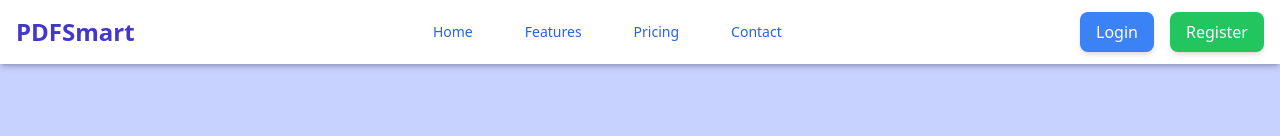
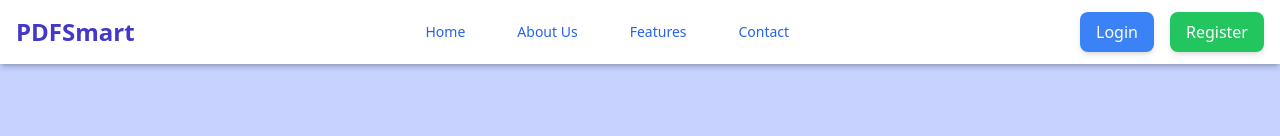
Before and after one commit to BuiTienDat04/Project_Summary_And_Translation, a React (Create React App) app in the folder Fondend-user/translate-website-client/: page / in a window 1280 px wide. Shown: the top 136 px of the page. Built offline with nearby package versions, Linux system fonts and the light colour scheme.

Commit message:
update naviagtion contact

```diff
--- a/Fondend-user/translate-website-client/src/Pages/HomePage.jsx
+++ b/Fondend-user/translate-website-client/src/Pages/HomePage.jsx
@@ -10,7 +10,15 @@ import openaiLogo from './images/openai.png';
 import amazonLogo from './images/amazon.png';
 import homeLogo from './images/logo.png'
 import NavFeatures from "../components/ui/navFeatures";
-import { BookOpen, Lightbulb, Rocket, ShieldCheck } from 'lucide-react'; // Import các icon từ lucide-react
+import { BookOpen, Lightbulb, Rocket, ShieldCheck, } from 'lucide-react'; // Import các icon từ lucide-react
+import {
+    PhoneIcon,
+    EnvelopeIcon,
+    MapPinIcon,
+    ClockIcon,
+    UserCircleIcon,
+    ChatBubbleLeftIcon,
+} from '@heroicons/react/24/solid';
 
 const Homepage = () => {
     const [showLogin, setShowLogin] = useState(false);
@@ -19,7 +27,9 @@ const Homepage = () => {
     const [loggedInUsername, setLoggedInUsername] = useState(null);
     const [loggedInUser, setLoggedInUser] = useState(null);
     const navFeaturesRef = useRef(null);
-
+    const contactRef = useRef(null);
+    const [showContact, setShowContact] = useState(false);
+    const [showFeatures, setShowFeatures] = useState(false);
     const handleCloseLogin = () => setShowLogin(false);
     const handleCloseRegister = () => setShowRegister(false);
     const navigate = useNavigate();
@@ -49,11 +59,35 @@ const Homepage = () => {
     }, []);
 
 
-    const handleScrollToFeatures = () => {
+    const handleFeaturesClick = () => {
+        setShowFeatures(true);
         if (navFeaturesRef.current) {
             navFeaturesRef.current.scrollIntoView({ behavior: "smooth" });
         }
     };
+
+    const handleContactClick = () => {
+        setShowContact(true);
+        // Sử dụng setTimeout để đảm bảo component đã render
+        setTimeout(() => {
+            if (contactRef.current) {
+                contactRef.current.scrollIntoView({
+                    behavior: "smooth",
+                    block: "start"
+                });
+            }
+        }, 100);
+    };
+
+    const ContactInfo = ({ icon, title, content }) => (
+        <div className="flex items-center space-x-4 bg-gray-50 p-4 rounded-lg shadow-sm hover:scale-105 transition-transform">
+            <div className="p-3 bg-white rounded-lg shadow-md">{icon}</div>
+            <div>
+                <h3 className="text-lg font-semibold text-gray-900">{title}</h3>
+                <p className="text-gray-600">{content}</p>
+            </div>
+        </div>
+    );
 
 
     return (
@@ -66,8 +100,12 @@ const Homepage = () => {
                             <span className="text-2xl font-bold text-blue-600">PDFSmart</span>
                         </div>
                         {/* Navigation Bar */}
-                        <div className="bg-indigo-100 py-2" onClick={handleScrollToFeatures}>
-                                <Navigation onLoginClick={handleLoginClick} onRegisterClick={handleRegisterClick} />
+                        <div className="bg-indigo-100 py-2" >
+                            <Navigation
+                                onLoginClick={handleLoginClick}
+                                onRegisterClick={handleRegisterClick}
+                                onContactClick={handleContactClick}
+                                onFeaturesClick={handleFeaturesClick} />
                         </div>
 
                         {/* Popups for Login and Register */}
@@ -229,9 +267,11 @@ const Homepage = () => {
                 </div>
             </section>
 
-            <div ref={navFeaturesRef}>
-                <NavFeatures />
-            </div>
+            {showFeatures && (
+                <div ref={navFeaturesRef}>
+                    <NavFeatures />
+                </div>
+            )}
 
 
 
@@ -261,6 +301,48 @@ const Homepage = () => {
                 </div>
             </section>
 
+            {showContact && (
+                <div ref={contactRef}> {/* Thêm ref vào đây */}
+                    {/* Nội dung contact */}
+                    <div className="text-center py-8 max-w-3xl mx-auto">
+                        <div className="text-center py-8 max-w-3xl mx-auto">
+                            <h2 className="text-3xl font-bold text-gray-900">Kết nối cùng chúng tôi</h2>
+                            <p className="text-gray-600 mt-3 text-lg">
+                                Bạn cần hỗ trợ tóm tắt văn bản hoặc dịch thuật tài liệu một cách nhanh chóng và chính xác?
+                                Hãy liên hệ ngay với chúng tôi để được tư vấn và hỗ trợ tận tình!
+                            </p>
+                        </div>
+                        < div className="max-w-7xl mx-auto px-4 py-16 pt-10">
+                            <div className="grid grid-cols-1 md:grid-cols-2 lg:grid-cols-2 gap-6">
+                                <ContactInfo
+                                    icon={<PhoneIcon className="h-7 w-7 text-blue-600" />}
+                                    title="Hotline"
+                                    content="+84 123 456 789"
+                                />
+                                <ContactInfo
+                                    icon={<EnvelopeIcon className="h-7 w-7 text-green-600" />}
+                                    title="Email"
+                                    content="support@pdfsmart.com"
+                                />
+                                <ContactInfo
+                                    icon={<MapPinIcon className="h-7 w-7 text-purple-600" />}
+                                    title="Văn phòng"
+                                    content="Hà Nội, Việt Nam"
+                                />
+                                <ContactInfo
+                                    icon={<ClockIcon className="h-7 w-7 text-orange-600" />}
+                                    title="Giờ làm việc"
+                                    content="Mon - Fri: 8:00 - 17:00"
+                                />
+                            </div>
+                        </div>
+                    </div>
+                </div>
+            )}
+
+
+
+
 
             {/* Footer */}
             <Footer />
--- a/Fondend-user/translate-website-client/src/Pages/Navigation.jsx
+++ b/Fondend-user/translate-website-client/src/Pages/Navigation.jsx
@@ -1,17 +1,14 @@
-
 import React, { useRef } from "react";
 
-import NavFeatures from "../components/ui/navFeatures";
-
-const Navigation = ({ loggedInUsername, onLoginClick, onRegisterClick, onLogout }) => {
+const Navigation = ({ loggedInUsername, onLoginClick, onRegisterClick, onLogout,  onContactClick,  onFeaturesClick }) => {
     const featuresRef = useRef(null); // Tạo ref trỏ đến PDFSmartFeatures
 
-  const scrollToFeatures = () => {
-    if (featuresRef.current) {
-      featuresRef.current.scrollIntoView({ behavior: "smooth" }); // Cuộn mượt đến phần Features
-    }
-  };
 
+    const scrollToFeatures = () => {
+        if (featuresRef.current) {
+            featuresRef.current.scrollIntoView({ behavior: "smooth" });
+        }
+    };
 
     return (
         <nav className="fixed top-0 left-0 w-full bg-white shadow-md py-3 z-50 min-h-[64px]">
@@ -19,15 +16,22 @@ const Navigation = ({ loggedInUsername, onLoginClick, onRegisterClick, onLogout
                 {/* Logo */}
                 <div className="text-2xl font-bold text-indigo-700">PDFSmart</div>
 
+                <div className="flex gap-9">
+                    <button className="text-blue-600 hover:bg-blue-100 px-2 py-1 rounded-md text-sm">
+                        <a className="w-full" href="/">Home</a>
+                    </button>
+                    <button className="text-blue-600 hover:bg-blue-100 px-2 py-1 rounded-md text-sm">About Us</button>
 
-                <div className="flex gap-9">
-                    <button className="text-blue-600 hover:bg-blue-100 px-2 py-1 rounded-md text-sm">Home</button>
                     <button className="text-blue-600 hover:bg-blue-100 px-2 py-1 rounded-md text-sm"
-                    onClick={scrollToFeatures}>Features</button>
-                    <button className="text-blue-600 hover:bg-blue-100 px-2 py-1 rounded-md text-sm">Pricing</button>
-                    <button className="text-blue-600 hover:bg-blue-100 px-2 py-1 rounded-md text-sm">Contact</button>
+                      onClick={onFeaturesClick}>Features</button>
+
+                    <button
+                        className="text-blue-600 hover:bg-blue-100 px-2 py-1 rounded-md text-sm"
+                        onClick={onContactClick} // Sử dụng scrollToContact từ props
+                    >
+                        Contact
+                    </button>
                 </div>
-
 
                 {/* Nút điều hướng */}
                 <div className="flex items-center space-x-4">
```
